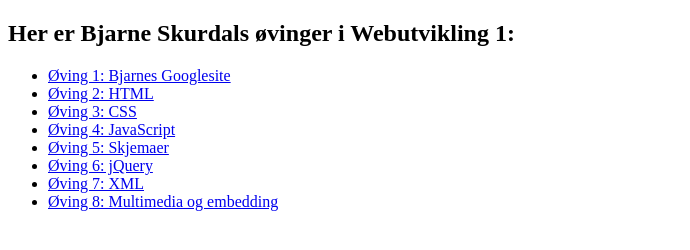
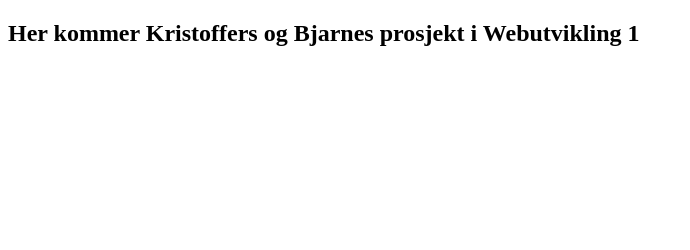
Before and after one commit to bjask/webprosjekt, a plain HTML site: page index.html in a window 1280 px wide. Shown: the whole page, without its empty margins (0-690 px from the left). Drawn offline with Linux system fonts and the light colour scheme.

Commit message:
Andre testcommit
Fjernet alt som har med Bjarnes øvinger å gjøre.

```diff
--- a/index.html
+++ b/index.html
@@ -2,23 +2,13 @@
 <html lang="no">
 
 <head>
-  <title>Bjarnes &oslash;vinger</title>
+  <title>Hytteutleier'n</title>
 </head>
 
 <body>
-  <p><h2>Her er Bjarne Skurdals &oslash;vinger i Webutvikling 1:</h2></p>
+  <p><h2>Her kommer Kristoffers og Bjarnes prosjekt i Webutvikling 1</h2></p>
   <p></p>
 
-  <ul>
-    <li><a href="https://sites.google.com/site/bjarneside/" target="_blank">&Oslash;ving 1: Bjarnes Googlesite</a></li>
-    <li><a href="http://folk.ntnu.no/bjarnes/wu1/oving2/fil1.html" target="_blank">&Oslash;ving 2: HTML</a></li>
-    <li><a href="http://folk.ntnu.no/bjarnes/wu1/oving3/ror_rot.html" target="_blank">&Oslash;ving 3: CSS</a></li>
-    <li><a href="http://folk.ntnu.no/bjarnes/wu1/oving4/oving4.html" target="_blank">&Oslash;ving 4: JavaScript</a></li>
-    <li><a href="http://folk.ntnu.no/bjarnes/wu1/oving5/oving5.html" target="_blank">&Oslash;ving 5: Skjemaer</a></li>
-    <li><a href="http://folk.ntnu.no/bjarnes/wu1/oving6/oving6.html" target="_blank">&Oslash;ving 6: jQuery</a></li>
-    <li><a href="http://folk.ntnu.no/bjarnes/wu1/oving7/oving7.html" target="_blank">&Oslash;ving 7: XML</a></li>
-    <li><a href="http://folk.ntnu.no/bjarnes/wu1/oving8/oving8.html" target="_blank">&Oslash;ving 8: Multimedia og embedding</a></li>
-</ul>
 
 
 </body>
```
